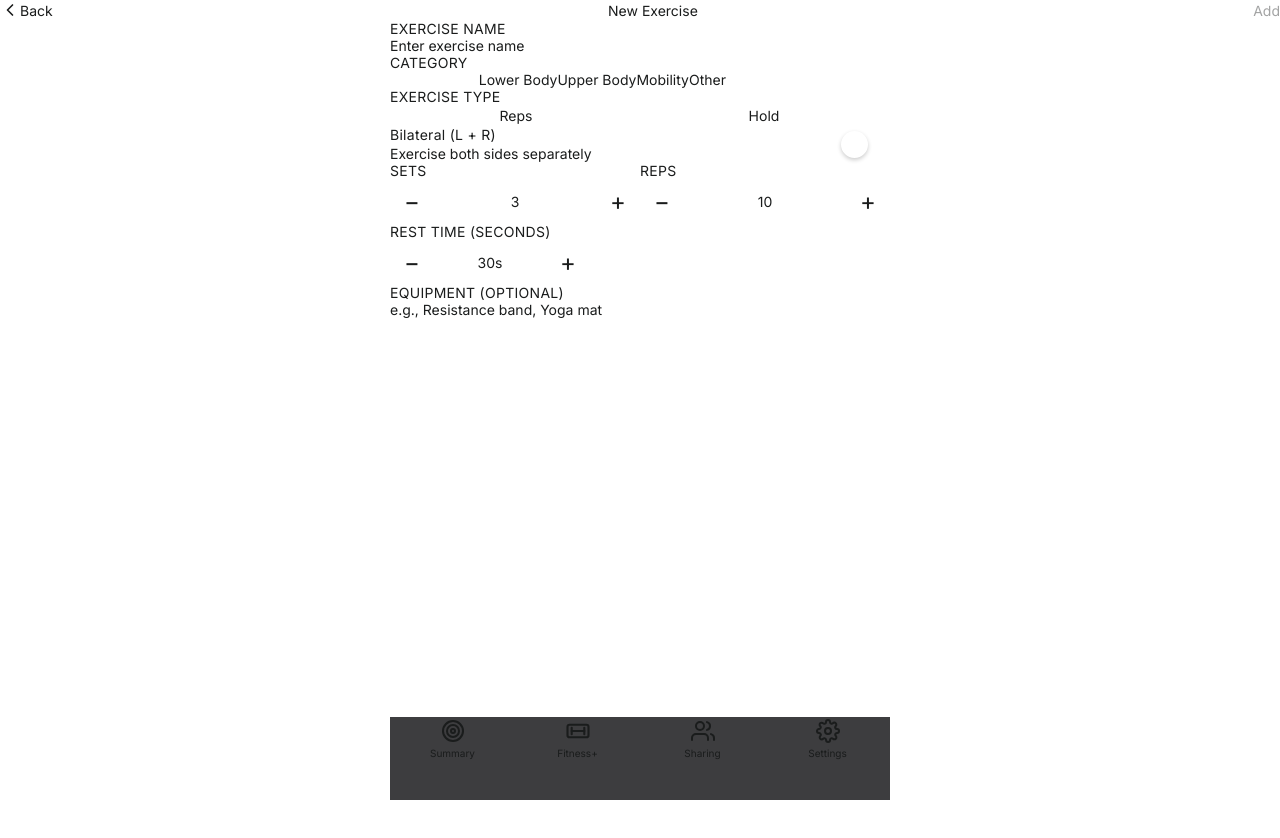
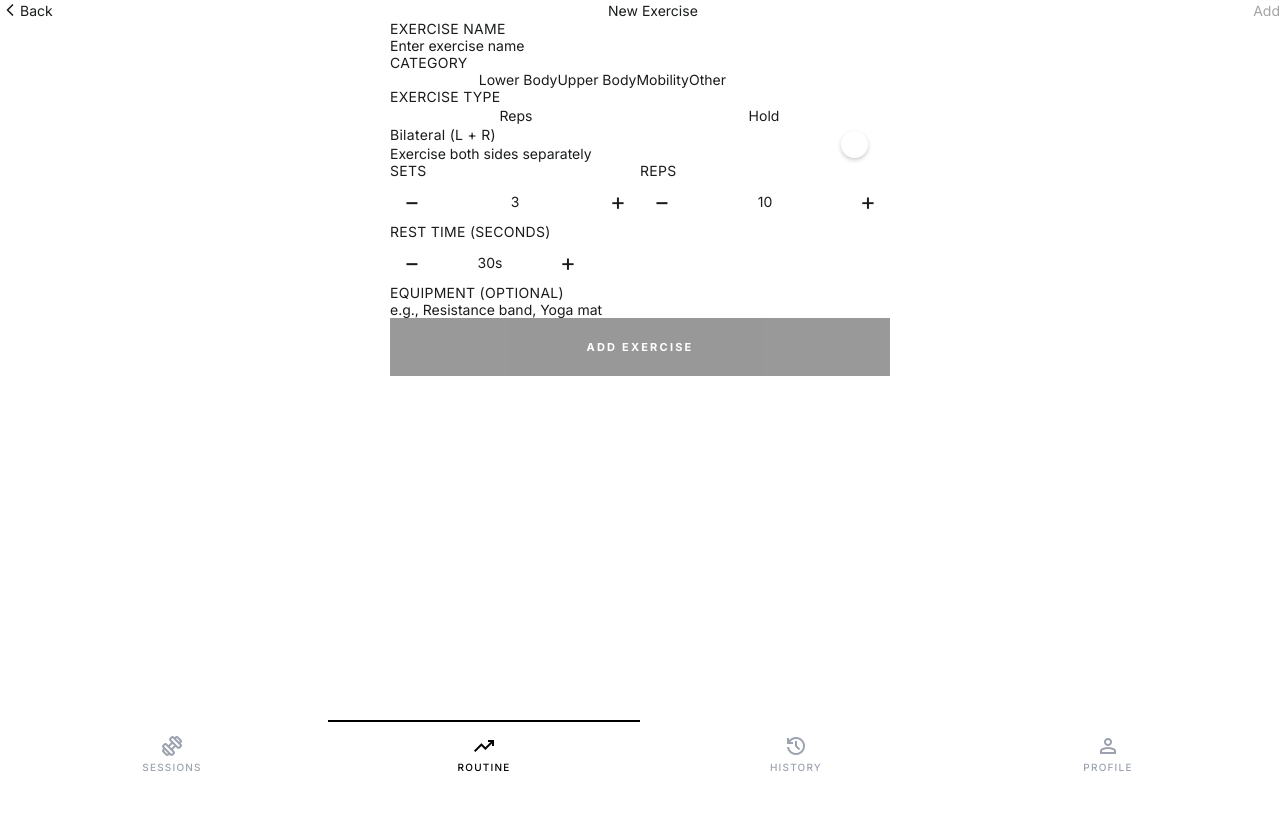
Before and after one commit to MrKhalaf/ez-pt, a React (Vite) app: page /exercises/add in a window 1280 px wide. Shown: the top 838 px of the page. Built offline with nearby package versions, Linux system fonts and the light colour scheme.

Commit message:
refactor: update BottomNav and Button components for new design system
- Adapt BottomNav styling to light mode theme
- Update Button component styling and interactions
- Apply new color palette and spacing system

```diff
--- a/src/components/BottomNav.css
+++ b/src/components/BottomNav.css
@@ -1,102 +1,60 @@
-/* Apple Fitness Tab Bar */
+/* PT LOG Bottom Nav */
 .bottom-nav {
     position: fixed;
     bottom: 0;
     left: 0;
-  right: 0;
-  z-index: var(--z-sticky);
-  height: 83px;
-}
-
-.bottom-nav-blur {
-  position: absolute;
-  inset: 0;
-  background: rgba(28, 28, 30, 0.85);
-  backdrop-filter: saturate(180%) blur(20px);
-  -webkit-backdrop-filter: saturate(180%) blur(20px);
-  border-top: 0.5px solid var(--color-separator);
-}
-
-[data-theme="light"] .bottom-nav-blur {
-  background: rgba(249, 249, 249, 0.85);
-}
-
-.bottom-nav-content {
-  position: relative;
+    width: 100%;
+    z-index: 50;
     display: flex;
     justify-content: space-around;
     align-items: flex-start;
-  padding-top: var(--spacing-sm);
-  height: 100%;
+    padding: 0 1rem;
+    height: var(--nav-height);
+    background: rgba(255, 255, 255, 0.92);
+    backdrop-filter: blur(12px);
+    -webkit-backdrop-filter: blur(12px);
 }
 
 .nav-item {
     display: flex;
     flex-direction: column;
     align-items: center;
-  gap: 2px;
-  padding: var(--spacing-xs) var(--spacing-md);
-  color: var(--color-gray-1);
+    justify-content: flex-start;
+    padding-top: 0.75rem;
+    min-width: 60px;
+    flex: 1;
+    color: #9ca3af;
+    border-top: 2px solid transparent;
+    transition: color var(--transition-fast), border-color var(--transition-fast);
     text-decoration: none;
-  transition: color var(--transition-fast);
-  min-width: 64px;
-}
-
-.nav-item:hover {
-  color: var(--color-text-secondary);
 }
 
 .nav-item.active {
-  color: var(--color-accent);
+    color: #000000;
+    border-top-color: #000000;
+}
+
+.nav-item:hover:not(.active) {
+    color: #374151;
 }
 
 .nav-icon {
-  display: flex;
-  align-items: center;
-  justify-content: center;
-  width: 28px;
-  height: 28px;
-}
-
-.nav-icon svg {
-  width: 24px;
-  height: 24px;
-  transition: transform var(--transition-fast);
-}
-
-.nav-item.active .nav-icon svg {
-  transform: scale(1.05);
+    font-size: 24px;
+    display: block;
+    margin-bottom: 0.25rem;
 }
 
 .nav-label {
-  font-size: 10px;
-  font-weight: var(--font-weight-medium);
-  letter-spacing: 0;
+    font-size: 0.625rem;
+    font-weight: 500;
+    text-transform: uppercase;
+    letter-spacing: 0.12em;
+    line-height: 1;
 }
 
-/* iOS Safe Area */
-@supports (padding: env(safe-area-inset-bottom)) {
+@supports (padding-bottom: env(safe-area-inset-bottom)) {
     .bottom-nav {
-    height: calc(83px + env(safe-area-inset-bottom));
-  }
-
-  .bottom-nav-content {
         padding-bottom: env(safe-area-inset-bottom);
+        height: calc(var(--nav-height) + env(safe-area-inset-bottom));
     }
 }
-
-/* Tablet/Desktop adjustments */
-@media (min-width: 768px) {
-  .bottom-nav {
-    max-width: 500px;
-    left: 50%;
-    transform: translateX(-50%);
-    border-radius: var(--radius-xl) var(--radius-xl) 0 0;
-  }
-
-  .bottom-nav-blur {
-    border-radius: var(--radius-xl) var(--radius-xl) 0 0;
-    border-left: 0.5px solid var(--color-separator);
-    border-right: 0.5px solid var(--color-separator);
-  }
-}
--- a/src/components/BottomNav.tsx
+++ b/src/components/BottomNav.tsx
@@ -2,66 +2,22 @@ import React from 'react';
 import { Link, useLocation } from 'react-router-dom';
 import './BottomNav.css';
 
+const navItems = [
+    { path: '/',          label: 'Sessions', icon: 'exercise'    },
+    { path: '/exercises', label: 'Routine',  icon: 'trending_up' },
+    { path: '/progress',  label: 'History',  icon: 'history'     },
+    { path: '/settings',  label: 'Profile',  icon: 'person'      },
+];
+
 export const BottomNav: React.FC = () => {
     const location = useLocation();
 
-    const navItems = [
-        {
-            path: '/',
-            label: 'Summary',
-            icon: (
-                <svg width="24" height="24" viewBox="0 0 24 24" fill="none" stroke="currentColor" strokeWidth="2" strokeLinecap="round" strokeLinejoin="round">
-                    <circle cx="12" cy="12" r="10"/>
-                    <circle cx="12" cy="12" r="6"/>
-                    <circle cx="12" cy="12" r="2"/>
-                </svg>
-            )
-        },
-        {
-            path: '/exercises',
-            label: 'Fitness+',
-            icon: (
-                <svg width="24" height="24" viewBox="0 0 24 24" fill="none" stroke="currentColor" strokeWidth="2" strokeLinecap="round" strokeLinejoin="round">
-                    <rect x="2" y="6" width="20" height="12" rx="2"/>
-                    <path d="M6 12h12"/>
-                    <path d="M6 9v6"/>
-                    <path d="M18 9v6"/>
-                </svg>
-            )
-        },
-        {
-            path: '/progress',
-            label: 'Sharing',
-            icon: (
-                <svg width="24" height="24" viewBox="0 0 24 24" fill="none" stroke="currentColor" strokeWidth="2" strokeLinecap="round" strokeLinejoin="round">
-                    <path d="M17 21v-2a4 4 0 0 0-4-4H5a4 4 0 0 0-4 4v2"/>
-                    <circle cx="9" cy="7" r="4"/>
-                    <path d="M23 21v-2a4 4 0 0 0-3-3.87"/>
-                    <path d="M16 3.13a4 4 0 0 1 0 7.75"/>
-                </svg>
-            )
-        },
-        {
-            path: '/settings',
-            label: 'Settings',
-            icon: (
-                <svg width="24" height="24" viewBox="0 0 24 24" fill="none" stroke="currentColor" strokeWidth="2" strokeLinecap="round" strokeLinejoin="round">
-                    <circle cx="12" cy="12" r="3"/>
-                    <path d="M19.4 15a1.65 1.65 0 0 0 .33 1.82l.06.06a2 2 0 0 1 0 2.83 2 2 0 0 1-2.83 0l-.06-.06a1.65 1.65 0 0 0-1.82-.33 1.65 1.65 0 0 0-1 1.51V21a2 2 0 0 1-2 2 2 2 0 0 1-2-2v-.09A1.65 1.65 0 0 0 9 19.4a1.65 1.65 0 0 0-1.82.33l-.06.06a2 2 0 0 1-2.83 0 2 2 0 0 1 0-2.83l.06-.06a1.65 1.65 0 0 0 .33-1.82 1.65 1.65 0 0 0-1.51-1H3a2 2 0 0 1-2-2 2 2 0 0 1 2-2h.09A1.65 1.65 0 0 0 4.6 9a1.65 1.65 0 0 0-.33-1.82l-.06-.06a2 2 0 0 1 0-2.83 2 2 0 0 1 2.83 0l.06.06a1.65 1.65 0 0 0 1.82.33H9a1.65 1.65 0 0 0 1-1.51V3a2 2 0 0 1 2-2 2 2 0 0 1 2 2v.09a1.65 1.65 0 0 0 1 1.51 1.65 1.65 0 0 0 1.82-.33l.06-.06a2 2 0 0 1 2.83 0 2 2 0 0 1 0 2.83l-.06.06a1.65 1.65 0 0 0-.33 1.82V9a1.65 1.65 0 0 0 1.51 1H21a2 2 0 0 1 2 2 2 2 0 0 1-2 2h-.09a1.65 1.65 0 0 0-1.51 1z"/>
-                </svg>
-            )
-        }
-    ];
-
-    // Hide bottom nav on timer screen
     if (location.pathname.startsWith('/timer')) {
         return null;
     }
 
     return (
         <nav className="bottom-nav">
-            <div className="bottom-nav-blur" />
-            <div className="bottom-nav-content">
             {navItems.map(item => {
                 const isActive = item.path === '/'
                     ? location.pathname === '/'
@@ -73,12 +29,19 @@ export const BottomNav: React.FC = () => {
                         to={item.path}
                         className={`nav-item ${isActive ? 'active' : ''}`}
                     >
-                            <span className="nav-icon">{item.icon}</span>
+                        <span
+                            className="material-symbols-outlined nav-icon"
+                            style={isActive
+                                ? { fontVariationSettings: "'FILL' 1, 'wght' 400, 'GRAD' 0, 'opsz' 24" }
+                                : undefined
+                            }
+                        >
+                            {item.icon}
+                        </span>
                         <span className="nav-label">{item.label}</span>
                     </Link>
                 );
             })}
-            </div>
         </nav>
     );
 };
--- a/src/components/Button.css
+++ b/src/components/Button.css
@@ -1,18 +1,20 @@
-/* Apple Fitness Button Styles */
+/* PT LOG Buttons — Editorial Brutalist */
 .btn {
-  font-family: var(--font-family);
-  font-weight: var(--font-weight-semibold);
-  border: none;
-  border-radius: var(--radius-md);
-  cursor: pointer;
-  transition: all var(--transition-fast);
     display: inline-flex;
     align-items: center;
     justify-content: center;
-  gap: var(--spacing-sm);
-  position: relative;
-  overflow: hidden;
-  letter-spacing: -0.01em;
+    gap: 0.5rem;
+    font-family: var(--font-family);
+    font-weight: 700;
+    text-transform: uppercase;
+    letter-spacing: 0.2em;
+    cursor: pointer;
+    transition: all var(--transition-fast);
+    border: none;
+    border-radius: 0;
+    white-space: nowrap;
+    user-select: none;
+    -webkit-tap-highlight-color: transparent;
 }
 
 .btn:disabled {
@@ -21,141 +23,52 @@
 }
 
 .btn:active:not(:disabled) {
-  transform: scale(0.97);
-  opacity: 0.9;
+    transform: scale(0.98);
 }
 
 /* Sizes */
-.btn-sm {
-  padding: var(--spacing-sm) var(--spacing-md);
-  font-size: var(--font-size-footnote);
-  min-height: 32px;
-  border-radius: var(--radius-sm);
+.btn-sm  { font-size: 0.625rem;  padding: 0.75rem 1.25rem; min-height: 2.5rem; }
+.btn-md  { font-size: 0.6875rem; padding: 1rem 1.5rem;     min-height: 3rem;   }
+.btn-lg  { font-size: 0.6875rem; padding: 1.375rem 2rem;   min-height: 3.5rem; }
+
+.btn-full-width { width: 100%; }
+
+/* Primary — solid black */
+.btn-primary {
+    background: #000000;
+    color: #ffffff;
 }
+.btn-primary:hover:not(:disabled)  { background: #1a1a1a; }
 
-.btn-md {
-  padding: var(--spacing-md) var(--spacing-xl);
-  font-size: var(--font-size-body);
-  min-height: 44px;
+/* Secondary — ghost with border */
+.btn-secondary {
+    background: transparent;
+    color: #000000;
+    border: 2px solid #000000;
 }
+.btn-secondary:hover:not(:disabled) { background: rgba(0,0,0,0.04); }
 
-.btn-lg {
-  padding: var(--spacing-lg) var(--spacing-2xl);
-  font-size: var(--font-size-body);
-  min-height: 52px;
-  border-radius: var(--radius-lg);
+/* Ghost — text only */
+.btn-ghost {
+    background: transparent;
+    color: #000000;
+    padding-left: 0;
+    padding-right: 0;
+    letter-spacing: 0.1em;
 }
-
-.btn-full-width {
-  width: 100%;
-}
-
-/* Primary - Apple Fitness vibrant accent */
-.btn-primary {
-  background: var(--color-accent);
-  color: #FFFFFF;
-}
-
-.btn-primary:hover:not(:disabled) {
-  filter: brightness(1.1);
-}
-
-/* Secondary - Filled gray button */
-.btn-secondary {
-  background: var(--color-gray-5);
-  color: var(--color-text-primary);
-}
-
-[data-theme="light"] .btn-secondary {
-  background: var(--color-gray-4);
-}
-
-.btn-secondary:hover:not(:disabled) {
-  background: var(--color-gray-4);
-}
-
-[data-theme="light"] .btn-secondary:hover:not(:disabled) {
-  background: var(--color-gray-3);
-}
+.btn-ghost:hover:not(:disabled) { opacity: 0.6; }
 
 /* Danger */
 .btn-danger {
-  background: var(--color-accent-red);
-  color: #FFFFFF;
+    background: transparent;
+    color: #ba1a1a;
+    border: 2px solid #ba1a1a;
 }
+.btn-danger:hover:not(:disabled) { background: #ba1a1a; color: #ffffff; }
 
-.btn-danger:hover:not(:disabled) {
-  filter: brightness(1.1);
-}
-
-/* Ghost - Transparent with accent text */
-.btn-ghost {
-  background: transparent;
-  color: var(--color-accent);
-  padding-left: 0;
-  padding-right: 0;
-}
-
-.btn-ghost:hover:not(:disabled) {
-  opacity: 0.7;
-}
-
-/* Activity Ring Button Variants */
-.btn-move {
-  background: var(--color-move);
-  color: #FFFFFF;
-}
-
-.btn-exercise {
-  background: var(--color-exercise);
+/* Tinted */
+.btn-tinted {
+    background: var(--color-surface-container-low);
     color: #000000;
 }
-
-.btn-stand {
-  background: var(--color-stand);
-  color: #000000;
-}
-
-/* Tinted Button - Subtle background with accent text */
-.btn-tinted {
-  background: rgba(10, 132, 255, 0.15);
-  color: var(--color-accent);
-}
-
-[data-theme="light"] .btn-tinted {
-  background: rgba(0, 122, 255, 0.12);
-}
-
-.btn-tinted:hover:not(:disabled) {
-  background: rgba(10, 132, 255, 0.25);
-}
-
-/* Icon button */
-.btn-icon {
-  width: 44px;
-  height: 44px;
-  min-height: 44px;
-  padding: 0;
-  border-radius: var(--radius-full);
-  background: var(--color-background-secondary);
-}
-
-.btn-icon:hover:not(:disabled) {
-  background: var(--color-gray-4);
-}
-
-/* Floating action style */
-.btn-floating {
-  box-shadow: var(--shadow-lg);
-}
-
-/* Haptic press effect */
-@keyframes btn-press {
-  0% { transform: scale(1); }
-  50% { transform: scale(0.95); }
-  100% { transform: scale(1); }
-}
-
-.btn-haptic:active {
-  animation: btn-press 150ms ease;
-}
+.btn-tinted:hover:not(:disabled) { background: var(--color-surface-container); }
```
Lines whose indentation alone changed are shown as unchanged.
